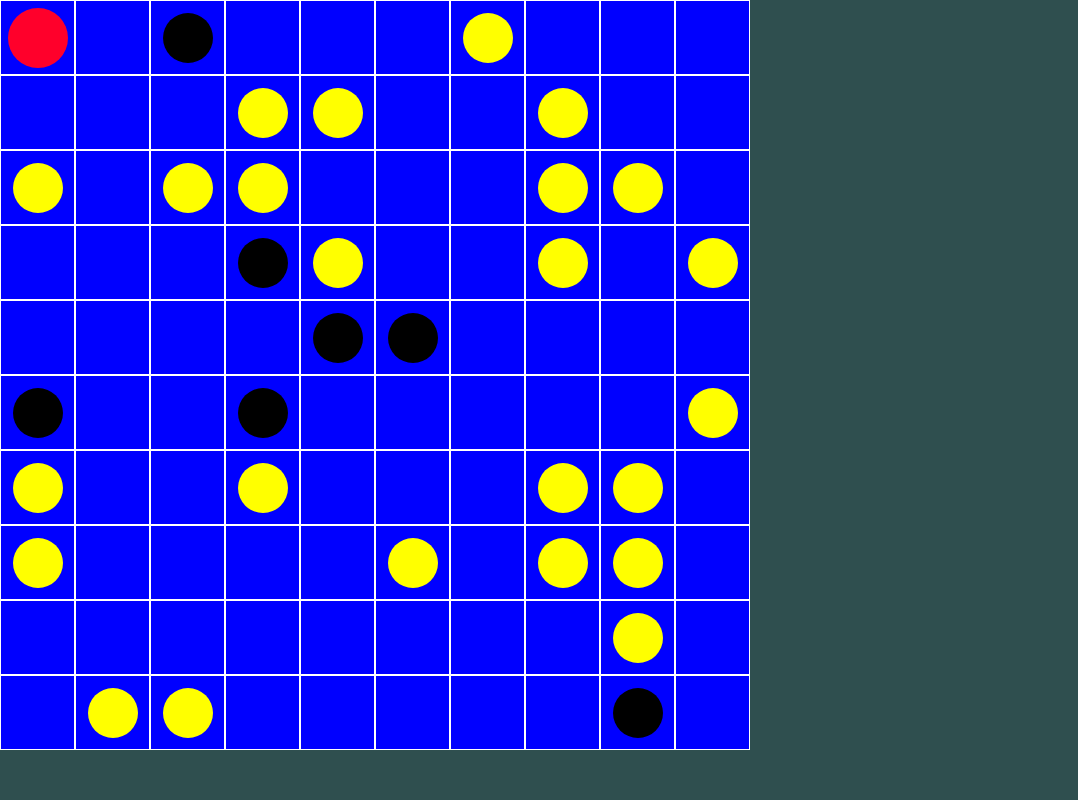
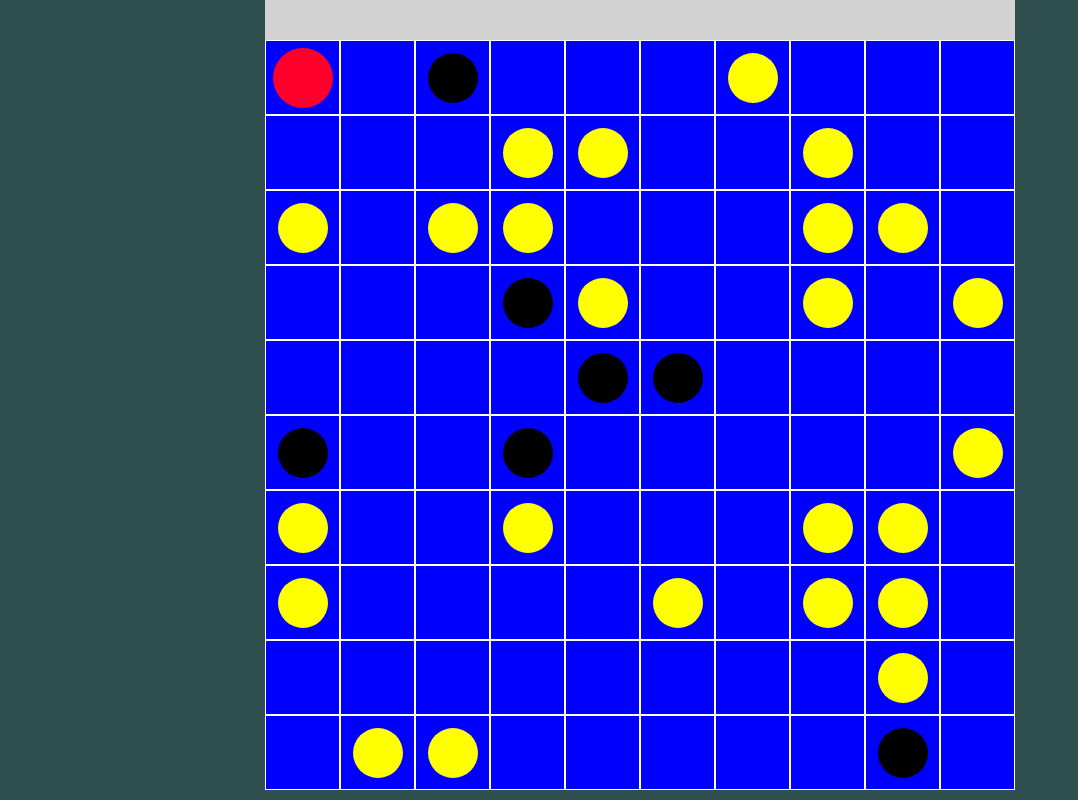
Before and after one commit to n3trnnr/go-and-eat, a plain HTML site: page index.html in a window 1280 px wide. Shown: the whole page, without its empty margins (0-1078 px from the left). Drawn offline with Linux system fonts and the light colour scheme.

Commit message:
changes added

```diff
--- a/script.js
+++ b/script.js
@@ -1,7 +1,21 @@
 class Element {
+    constructor(){}
+}
+
+class Header {
     constructor(){
-        this.element = document.createElement('main')
-        this.element.classList.add('main')
+        this.header = document.createElement('div')
+        this.header.classList.add('header')
+    }
+
+
+}
+
+class ScoreBoard extends Header {
+    constructor(){
+        super()
+        this.scoreBoard = document.createElement('div')
+        this.scoreBoard.classList.add('scoreBoard')
     }
 }
 
@@ -9,19 +23,6 @@ class PlayField{
     constructor(){
         this.playField = document.createElement('div')
         this.playField.classList.add('playField')
-    }
-}
-
-class Header extends Element{
-    constructor(){
-        super()
-        this.header = document.createElement('div')
-        this.header.classList.add('header')
-    }
-
-    createScoreBoard(){
-        const scoreBoard = document.createElement('div')
-        scoreBoard.classList.add('scoreBoard')
     }
 }
 
@@ -50,7 +51,7 @@ class Food {
         this.damageArr = []
     }
 
-    addElements(cells){
+    addElements(cells, damage = [], food = []){
 
 
         for(let i = 0; i < 100; i++){
@@ -69,10 +70,10 @@ class Food {
 
                 if((i + deltaRandom) % 4 === 0){
                     someEl.style.background = 'black'
-                    this.damageArr.push(someEl)
+                    food.push(someEl)
                 }else{
                     someEl.style.background = 'yellow'
-                    this.foodArr.push(someEl)
+                    damage.push(someEl)
                 }
             }
         }
@@ -91,26 +92,26 @@ class Player {
 
     createAction(){
         document.body.addEventListener('keyup', (event) => {
-            if(event.code ==='ArrowDown' && this.y < 9){
+            if(event.code ==='ArrowDown' && this.y < 9 && this.lifes > 0){
                 this.y++
                 this.player.style.top = (75 - 60) / 2 + (75 * this.y) + 'px'
-                console.log(this.y)
+                // console.log(this.y)
 
-            }else if(event.code === 'ArrowUp' && this.y > 0){
+            }else if(event.code === 'ArrowUp' && this.y > 0 && this.lifes > 0){
                 this.y--
                 this.player.style.top = (75 - 60) / 2 + (75 * this.y) + 'px'
-                console.log(this.y)
+                // console.log(this.y)
             }
 
-            if(event.code ==='ArrowRight' && this.x < 9){
+            if(event.code ==='ArrowRight' && this.x < 9 && this.lifes > 0){
                 this.x++
                 this.player.style.left = (75 - 60) / 2 + (75 * this.x) + 'px'
-                console.log(this.x)
+                // console.log(this.x)
             }
-            else if(event.code === 'ArrowLeft' && this.x > 0){
+            else if(event.code === 'ArrowLeft' && this.x > 0 && this.lifes > 0){
                 this.x--
                 this.player.style.left = (75 - 60) / 2 + (75 * this.x) + 'px'
-                console.log(this.x)
+                // console.log(this.x)
             }
         })
     }
@@ -121,35 +122,36 @@ class Player {
 }
 
 class App {
+    cellsArr = []
+    foodArr = []
+    damageArr = []
+
     constructor(app){
         this.app = app
+        this.header = new Header()
         this.playField = new PlayField()
         this.cells = new Cells()
         this.food = new Food()
         this.player = new Player()
 
-        this.cellsArr = []
-        this.pushCells()
+        this.addCellsFoodDamage() //Добавление ячеек в массив cellsArr
+        this.renderCells() // Отрисовка ячеек
+        this.createFood() //Отрисовка еды в ячейках
+        this.renderPlayer() // Отрисовка игрока
+        this.eatFood()
 
-        this.renderCells()
-
-        this.createFood()
-
-        this.renderPlayer()
-
-        this.mount()
+        this.mountHeader() // Отрисовка header
+        this.mount() // Отрисовка приложения
     }
 
+
+
     createFood(){
-        this.food.addElements(this.cellsArr)
+        this.food.addElements(this.cellsArr, this.foodArr, this.damageArr)
     }
 
-    pushCells(){
+    addCellsFoodDamage(){
         this.cells.createCells(this.cellsArr)
-    }
-
-    renderPlayer(){
-        this.player.mount(this.playField.playField)
     }
 
     renderCells(){
@@ -158,6 +160,47 @@ class App {
         }
     }
 
+    renderPlayer(){
+        this.player.mount(this.playField.playField)
+    }
+
+    eatFood(){
+        // console.log(this.player.y)
+        const playerPosition = this.player.y * 10 + this.player.x
+
+
+        // let x = 0
+        // let y = 0
+        // this.player.createAction(x, y)
+        // const playerPosition = y * 10 + x
+        // console.log(y,x)
+
+            //Сравнение координаты (одного числа) и массива (множеста чисел) координат food невозможна без ЦИКЛА!!!
+    for(let id in this.foodArr){
+        //i = название элементов [индексы элементов]
+        const i = this.foodArr[id]
+
+        if(playerPosition === i){//Если позиция player (число) === номеру (числу) ячейки то ==>
+
+            // Создание переменной для хранения div (ячейки поля-сетки), [i] - массив индексов food (располагающихся на поле из 100 ячеек)
+            const foodIndexEl = this.cellsArr[i]//все ячейки поля [индекс конкретных ячеек]
+            foodIndexEl.children[0].remove() //получение (удаление) доступа к ребенку (food) в div (ячейки - elements) / Путь: div ==> children ==> 0 (0 - индекс внутри div)
+            // console.log(foodIndexEl)
+
+            // score++ //Если съедается элемент то score + 1
+            // scoreBoard.innerText = `${score} очков` // добавление значения score с учетом изменения score + 1
+            // // console.log(score)
+
+            //Удаление индекса в массиве. Метод splice удаляет (заменяет один элемент на другой. Можно заменить на пустоту) индекс еды. Используется вместе удаления child.
+            this.foodArr.splice (id, 1)//id - цель, перебранные ключи из foodIndexArr, 1 - замена первого элемента в массиве.
+            // console.log(foodIndexArr)
+            }
+        }
+    }
+
+    mountHeader(){
+        this.app.appendChild(this.header.header)
+    }
 
     mount(){
         this.app.appendChild(this.playField.playField)
@@ -166,4 +209,4 @@ class App {
 
 const app = new App(document.getElementById('app'))
 
-// console.log(app.cellsArr)
+// console.log('food:', app.foodArr, 'damage:', app.damageArr)
--- a/style.css
+++ b/style.css
@@ -2,12 +2,21 @@ body{
     margin: 0;
     padding: 0;
     background: darkslategray;
+    display: flex;
+    justify-content: center;
+    align-items: center;
+}
+
+div#app{
+    height: 100vh;
 }
 
 div#app > div.playField{
     display: flex;
     width: 750px;
     flex-wrap: wrap;
+    position: relative;
+
 }
 
 div#app > div.header{
```
